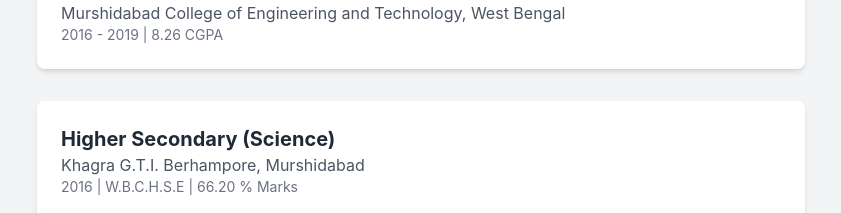
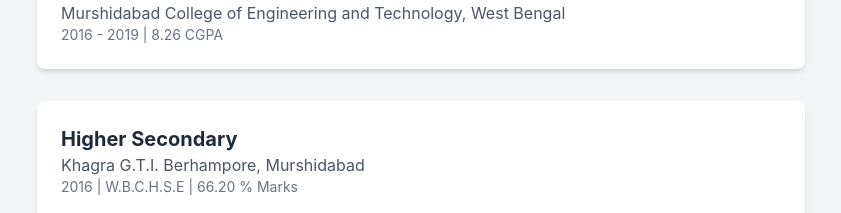
Before and after one commit to sudipt0ghosh/cv, a plain HTML site: page index.html in a window 1280 px wide. Shown: the part 3187-3400 px from the top of the page, without its empty margins (219-1060 px from the left). Drawn offline with nearby package versions, Linux system fonts and the light colour scheme.

Commit message:
Update index.html
stream elemanate in HS

```diff
--- a/index.html
+++ b/index.html
@@ -207,7 +207,7 @@
                         <p class="text-sm text-gray-500">2016 - 2019 | 8.26 CGPA</p>
                     </div>
                     <div class="bg-white p-6 rounded-lg shadow-md">
-                        <h3 class="text-xl font-bold">Higher Secondary (Science)</h3>
+                        <h3 class="text-xl font-bold">Higher Secondary</h3>
                         <p class="text-gray-600">Khagra G.T.I. Berhampore, Murshidabad</p>
                         <p class="text-sm text-gray-500">2016 | W.B.C.H.S.E | 66.20 % Marks</p>
                     </div>
```
